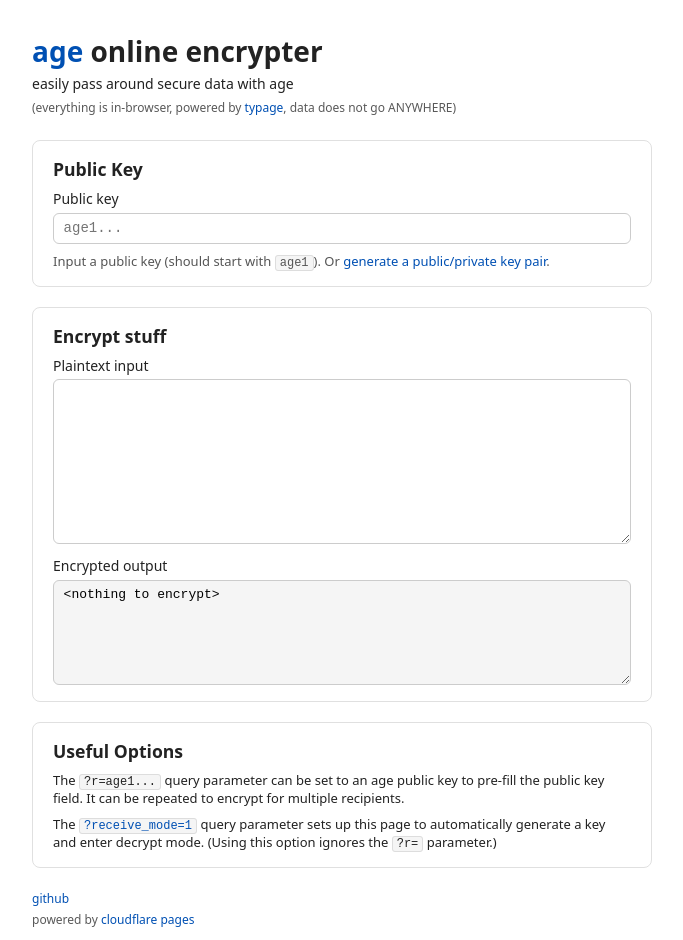
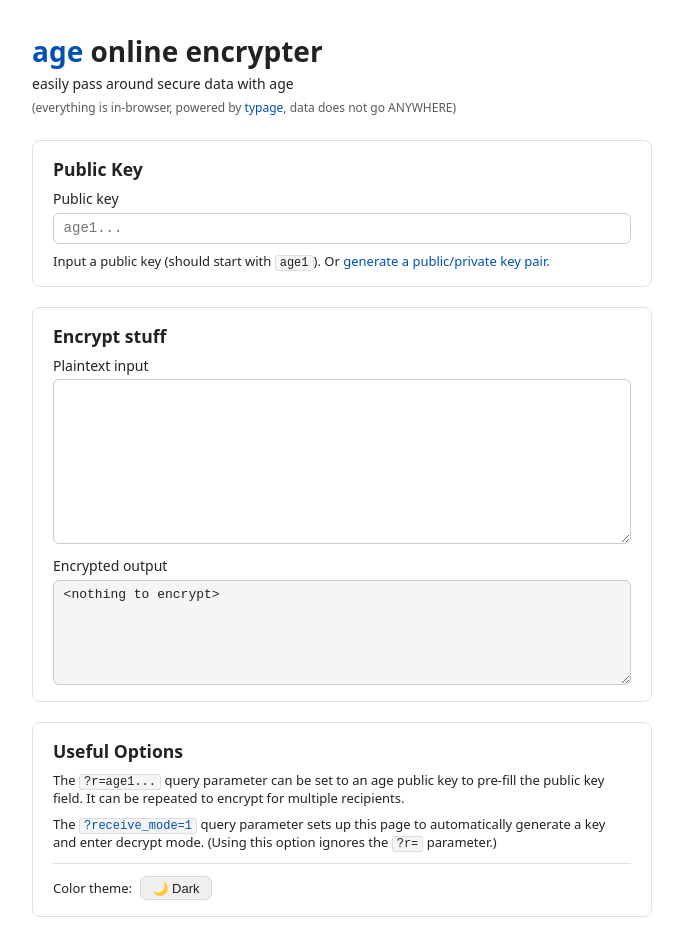
Before and after one commit to nkcmr/age-online, a Preact app: page / in a window 1280 px wide. Shown: the top 940 px of the page, without its empty margins (298-981 px from the left). Built offline with nearby package versions, Linux system fonts and the light colour scheme.

Commit message:
add dark/light mode toggle
- Add theme switcher with system preference detection and localStorage persistence
- Move toggle into Useful Options card with a divider
- GitHub-style dark palette (#0d1117 bg, #161b22 cards, #58a6ff links)

```diff
--- a/src/App.tsx
+++ b/src/App.tsx
@@ -17,88 +17,89 @@ const getKeyLink = (key: string): string => {
 
 type KeyPair = { public: string; private: string };
 
-const s: Record<string, React.CSSProperties> = {
-  page: {
-    maxWidth: 620,
-    margin: "0 auto",
-    padding: "2rem 1rem",
-    fontFamily: "system-ui, sans-serif",
-    fontSize: 14,
-    color: "#222",
+type Theme = "light" | "dark";
+
+const themes: Record<Theme, Record<string, React.CSSProperties>> = {
+  light: {
+    page:           { background: "#fff", color: "#222" },
+    muted:          { color: "#595959" },
+    card:           { background: "#fff", border: "1px solid #e0e0e0" },
+    input:          { background: "#fff", color: "#222", border: "1px solid #ccc" },
+    inputDisabled:  { background: "#f5f5f5", color: "#595959" },
+    textarea:       { background: "#fff", color: "#222", border: "1px solid #ccc" },
+    textareaRo:     { background: "#f5f5f5" },
+    infoAlert:      { background: "#e6f4ff", border: "1px solid #91caff", color: "#222" },
+    code:           { background: "#f5f5f5", border: "1px solid #ddd", color: "#222" },
+    link:           { color: "#0050b3" },
+    linkDanger:     { color: "#a8071a" },
+    linkCancel:     { color: "#595959" },
+    segmented:      { background: "#f0f0f0", border: "1px solid #d9d9d9" },
+    segBtn:         { color: "#222" },
+    segBtnActive:   { background: "#0050b3", color: "#fff" },
+    footer:         { color: "#595959" },
+    toggleBtn:      { background: "#f0f0f0", border: "1px solid #d9d9d9", color: "#222" },
   },
-  h1: { fontSize: "1.75rem", fontWeight: 700, margin: "0 0 0.25rem" },
-  h2: { fontSize: "1.1rem", fontWeight: 600, margin: "0 0 0.5rem" },
-  muted: { fontSize: 12, color: "#595959" },
-  card: {
-    border: "1px solid #e0e0e0",
-    borderRadius: 8,
-    padding: "1rem 1.25rem",
-    marginBottom: "1.25rem",
-    background: "#fff",
+  dark: {
+    page:           { background: "#0d1117", color: "#e6edf3" },
+    muted:          { color: "#8b949e" },
+    card:           { background: "#161b22", border: "1px solid #30363d" },
+    input:          { background: "#0d1117", color: "#e6edf3", border: "1px solid #30363d" },
+    inputDisabled:  { background: "#161b22", color: "#8b949e" },
+    textarea:       { background: "#0d1117", color: "#e6edf3", border: "1px solid #30363d" },
+    textareaRo:     { background: "#161b22" },
+    infoAlert:      { background: "#121d2f", border: "1px solid #1f6feb", color: "#e6edf3" },
+    code:           { background: "#161b22", border: "1px solid #30363d", color: "#e6edf3" },
+    link:           { color: "#58a6ff" },
+    linkDanger:     { color: "#ff7b72" },
+    linkCancel:     { color: "#8b949e" },
+    segmented:      { background: "#161b22", border: "1px solid #30363d" },
+    segBtn:         { color: "#e6edf3" },
+    segBtnActive:   { background: "#1f6feb", color: "#fff" },
+    footer:         { color: "#8b949e" },
+    toggleBtn:      { background: "#161b22", border: "1px solid #30363d", color: "#e6edf3" },
   },
-  input: {
-    display: "block",
-    width: "100%",
-    boxSizing: "border-box",
-    border: "1px solid #ccc",
-    borderRadius: 6,
-    padding: "0.4rem 0.6rem",
-    fontSize: 14,
-    fontFamily: "monospace",
-  },
-  inputDisabled: { background: "#f5f5f5", color: "#595959" },
-  textarea: {
-    display: "block",
-    width: "100%",
-    boxSizing: "border-box",
-    border: "1px solid #ccc",
-    borderRadius: 6,
-    padding: "0.4rem 0.6rem",
-    fontSize: 13,
-    fontFamily: "monospace",
-    resize: "vertical",
-  },
-  textareaReadonly: { background: "#f5f5f5", cursor: "text" },
-  infoAlert: {
-    background: "#e6f4ff",
-    border: "1px solid #91caff",
-    borderRadius: 6,
-    padding: "0.6rem 0.75rem",
-    marginBottom: "0.75rem",
-    fontSize: 13,
-  },
-  label: { display: "block", fontWeight: 500, marginBottom: "0.3rem" },
-  link: { color: "#0050b3", cursor: "pointer", textDecoration: "none" },
-  linkDanger: { color: "#a8071a", cursor: "pointer" },
-  code: {
-    fontFamily: "monospace",
-    background: "#f5f5f5",
-    border: "1px solid #ddd",
-    borderRadius: 3,
-    padding: "0 4px",
-    fontSize: 12,
-  },
-  segmented: {
-    display: "inline-flex",
-    border: "1px solid #d9d9d9",
-    borderRadius: 6,
-    overflow: "hidden",
-    marginBottom: "1rem",
-  },
-  segBtn: {
-    padding: "0.35rem 1rem",
-    background: "none",
-    border: "none",
-    cursor: "pointer",
-    fontSize: 14,
-  },
-  segBtnActive: { background: "#0050b3", color: "#fff" },
-  hr: { border: "none", borderTop: "1px solid #e0e0e0", margin: "0 0 1.25rem" },
-  mt: { marginTop: "0.5rem" },
-  mb: { marginBottom: "0.5rem" },
 };
 
+// Static styles that don't change with theme
+const s: Record<string, React.CSSProperties> = {
+  page:       { maxWidth: 620, margin: "0 auto", padding: "2rem 1rem", fontFamily: "system-ui, sans-serif", fontSize: 14 },
+  h1:         { fontSize: "1.75rem", fontWeight: 700, margin: "0 0 0.25rem" },
+  h2:         { fontSize: "1.1rem", fontWeight: 600, margin: "0 0 0.5rem" },
+  muted:      { fontSize: 12 },
+  card:       { borderRadius: 8, padding: "1rem 1.25rem", marginBottom: "1.25rem" },
+  input:      { display: "block", width: "100%", boxSizing: "border-box", borderRadius: 6, padding: "0.4rem 0.6rem", fontSize: 14, fontFamily: "monospace" },
+  textarea:   { display: "block", width: "100%", boxSizing: "border-box", borderRadius: 6, padding: "0.4rem 0.6rem", fontSize: 13, fontFamily: "monospace", resize: "vertical" },
+  infoAlert:  { borderRadius: 6, padding: "0.6rem 0.75rem", marginBottom: "0.75rem", fontSize: 13 },
+  label:      { display: "block", fontWeight: 500, marginBottom: "0.3rem" },
+  link:       { cursor: "pointer", textDecoration: "none" },
+  linkDanger: { cursor: "pointer" },
+  code:       { fontFamily: "monospace", borderRadius: 3, padding: "0 4px", fontSize: 12 },
+  segmented:  { display: "inline-flex", borderRadius: 6, overflow: "hidden", marginBottom: "1rem" },
+  segBtn:     { padding: "0.35rem 1rem", background: "none", border: "none", cursor: "pointer", fontSize: 14 },
+  toggleBtn:  { padding: "0.3rem 0.7rem", borderRadius: 6, cursor: "pointer", fontSize: 13, lineHeight: 1 },
+  header:     { display: "flex", justifyContent: "space-between", alignItems: "flex-start", marginBottom: "1.5rem" },
+};
+
+function useTheme(): [Theme, () => void] {
+  const [theme, setTheme] = useState<Theme>(() => {
+    const saved = localStorage.getItem("theme");
+    if (saved === "dark" || saved === "light") return saved;
+    return window.matchMedia("(prefers-color-scheme: dark)").matches ? "dark" : "light";
+  });
+
+  useEffect(() => {
+    localStorage.setItem("theme", theme);
+    document.documentElement.setAttribute("data-theme", theme);
+  }, [theme]);
+
+  const toggle = () => setTheme((t) => (t === "light" ? "dark" : "light"));
+  return [theme, toggle];
+}
+
 function App() {
+  const [theme, toggleTheme] = useTheme();
+  const t = themes[theme];
+
   const [recieveMode] = useState(() => {
     const params = new URLSearchParams(globalThis.location.search);
     return params.has("receive_mode");
@@ -114,9 +115,7 @@ function App() {
 
   useEffect(() => {
     (globalThis as any).revealAgePrivateKey = () => privKey;
-    return () => {
-      delete (globalThis as any).revealAgePrivateKey;
-    };
+    return () => { delete (globalThis as any).revealAgePrivateKey; };
   }, [privKey]);
 
   const [ageError, setAgeError] = useState("");
@@ -145,37 +144,21 @@ function App() {
   useEffect(() => {
     if (mode === "enc") return;
     setAgeError("");
-    if (!privKey) {
-      setMode("enc");
-      return;
-    }
-    if (ciphertext === "") {
-      setAgeError("<nothing to decrypt>");
-      return;
-    }
+    if (!privKey) { setMode("enc"); return; }
+    if (ciphertext === "") { setAgeError("<nothing to decrypt>"); return; }
     ageDecrypt({ ciphertext, privateKey: privKey })
       .then(setPlaintext)
-      .catch((e) =>
-        setAgeError(`ERROR: ${`${e}`.replace(/^(\s*error\s*:\s*)+/gi, "")}`),
-      );
+      .catch((e) => setAgeError(`ERROR: ${`${e}`.replace(/^(\s*error\s*:\s*)+/gi, "")}`));
   }, [ciphertext, privKey, mode]);
 
   useEffect(() => {
     if (mode === "dec") return;
     setAgeError("");
-    if (plaintext === "") {
-      setAgeError("<nothing to encrypt>");
-      return;
-    }
-    if (pubKeys.length === 0) {
-      setAgeError("<no public key entered>");
-      return;
-    }
+    if (plaintext === "") { setAgeError("<nothing to encrypt>"); return; }
+    if (pubKeys.length === 0) { setAgeError("<no public key entered>"); return; }
     ageEncrypt({ plaintext, recipients: pubKeys })
       .then(setCiphertext)
-      .catch((e) =>
-        setAgeError(`ERROR: ${`${e}`.replace(/^(\s*error\s*:\s*)+/gi, "")}`),
-      );
+      .catch((e) => setAgeError(`ERROR: ${`${e}`.replace(/^(\s*error\s*:\s*)+/gi, "")}`));
   }, [plaintext, pubKeys, mode]);
 
   const isPrefilledKey = Array.isArray(pubKey);
@@ -187,14 +170,10 @@ function App() {
   })();
 
   const resultContent = ageError || (mode === "enc" ? ciphertext : plaintext);
-
   const [confirmDestroy, setConfirmDestroy] = useState(false);
 
   function destroyKey() {
-    if (recieveMode) {
-      globalThis.location.href = "/";
-      return;
-    }
+    if (recieveMode) { globalThis.location.href = "/"; return; }
     setPubKey("");
     setPrivKey(null);
     if (mode === "dec") setPlaintext("");
@@ -203,121 +182,71 @@ function App() {
   }
 
   return (
-    <main style={s.page}>
+    <main style={{ ...s.page, ...t.page }}>
       {/* Header */}
       <div style={{ marginBottom: "1.5rem" }}>
         <h1 style={s.h1}>
-          <a
-            href="https://age-encryption.org"
-            target="_blank"
-            rel="noreferrer noopener"
-            style={s.link}
-          >
-            age
-          </a>{" "}
+          <a href="https://age-encryption.org" target="_blank" rel="noreferrer noopener" style={{ ...s.link, ...t.link }}>age</a>{" "}
           online encrypter
         </h1>
-        <p style={{ margin: "0.25rem 0" }}>
-          easily pass around secure data with age
-        </p>
-        <span style={s.muted}>
+        <p style={{ margin: "0.25rem 0" }}>easily pass around secure data with age</p>
+        <span style={{ ...s.muted, ...t.muted }}>
           (everything is in-browser, powered by{" "}
-          <a
-            target="_blank"
-            rel="noopener noreferrer external"
-            href="https://github.com/FiloSottile/typage/"
-            style={s.link}
-          >
-            typage
-          </a>
+          <a target="_blank" rel="noopener noreferrer external" href="https://github.com/FiloSottile/typage/" style={{ ...s.link, ...t.link }}>typage</a>
           , data does not go ANYWHERE)
         </span>
       </div>
 
       {recieveMode && (
-        <div style={s.infoAlert}>
-          Hello! Someone is trying to send you secure text. There are
-          instructions below on how to receive and decrypt it.
+        <div style={{ ...s.infoAlert, ...t.infoAlert }}>
+          Hello! Someone is trying to send you secure text. There are instructions below on how to receive and decrypt it.
         </div>
       )}
 
       {/* Public key */}
-      <div style={s.card}>
+      <div style={{ ...s.card, ...t.card }}>
         <h2 style={s.h2}>Public Key</h2>
-        <label htmlFor="public_key" style={s.label}>
-          Public key
-        </label>
+        <label htmlFor="public_key" style={s.label}>Public key</label>
         <input
           id="public_key"
           type="text"
-          spellcheck={false}
+          spellCheck={false}
           autoComplete="off"
           disabled={pubKeyDisabled}
           value={pubKeyValue}
           placeholder="age1..."
           onChange={(e) => setPubKey((e.target as HTMLInputElement).value)}
-          style={{ ...s.input, ...(pubKeyDisabled ? s.inputDisabled : {}) }}
+          style={{ ...s.input, ...t.input, ...(pubKeyDisabled ? t.inputDisabled : {}) }}
         />
 
         {!isPrefilledKey && (
-          <div style={{ marginTop: "0.5rem", fontSize: 13, color: "#555" }}>
+          <div style={{ marginTop: "0.5rem", fontSize: 13 }}>
             {pubKeys.length === 0 && (
               <span>
-                Input a public key (should start with{" "}
-                <code style={s.code}>age1</code>).{" "}
+                Input a public key (should start with <code style={{ ...s.code, ...t.code }}>age1</code>).{" "}
                 {!privKey && (
-                  <>
-                    Or{" "}
-                    <a
-                      style={s.link}
-                      onClick={async () => {
-                        try {
-                          const [keyPriv, keyPub] =
-                            await ageGenerateX25519Identity();
-                          setPubKey(keyPub);
-                          setPrivKey(keyPriv);
-                        } catch (e) {
-                          console.error(e);
-                        }
-                      }}
-                    >
-                      generate a public/private key pair
-                    </a>
-                    .
-                  </>
+                  <>Or <a style={{ ...s.link, ...t.link }} onClick={async () => {
+                    try {
+                      const [keyPriv, keyPub] = await ageGenerateX25519Identity();
+                      setPubKey(keyPub);
+                      setPrivKey(keyPriv);
+                    } catch (e) { console.error(e); }
+                  }}>generate a public/private key pair</a>.</>
                 )}
               </span>
             )}
 
             {!!privKey && !confirmDestroy && (
-              <a style={s.linkDanger} onClick={() => setConfirmDestroy(true)}>
-                destroy key
-              </a>
+              <a style={{ ...s.linkDanger, ...t.linkDanger }} onClick={() => setConfirmDestroy(true)}>destroy key</a>
             )}
             {!!privKey && confirmDestroy && (
-              <span
-                style={{
-                  display: "flex",
-                  flexWrap: "wrap",
-                  gap: "0.25rem",
-                  alignItems: "center",
-                }}
-              >
-                <span style={{ color: "#cf1322" }}>
-                  Are you sure? Any encrypted data will be lost.
-                </span>
+              <span style={{ display: "flex", flexWrap: "wrap", gap: "0.25rem", alignItems: "center" }}>
+                <span style={t.linkDanger}>Are you sure? Any encrypted data will be lost.</span>
                 <span style={{ whiteSpace: "nowrap" }}>
                   {"— "}
-                  <a style={s.link} onClick={destroyKey}>
-                    yes
-                  </a>
+                  <a style={{ ...s.link, ...t.link }} onClick={destroyKey}>yes</a>
                   {" | "}
-                  <a
-                    style={{ ...s.link, color: "#595959" }}
-                    onClick={() => setConfirmDestroy(false)}
-                  >
-                    cancel
-                  </a>
+                  <a style={{ ...s.link, ...t.linkCancel }} onClick={() => setConfirmDestroy(false)}>cancel</a>
                 </span>
               </span>
             )}
@@ -329,24 +258,12 @@ function App() {
                   type="text"
                   readOnly
                   value={getKeyLink(pubKey as string)}
-                  style={{
-                    ...s.input,
-                    ...s.inputDisabled,
-                    marginTop: "0.3rem",
-                    fontSize: 12,
-                  }}
+                  style={{ ...s.input, ...t.input, ...t.inputDisabled, marginTop: "0.3rem", fontSize: 12 }}
                   onClick={(e) => (e.target as HTMLInputElement).select()}
                 />
                 {recieveMode && (
-                  <div
-                    style={{
-                      ...s.infoAlert,
-                      marginTop: "0.5rem",
-                      marginBottom: 0,
-                    }}
-                  >
-                    <strong>1.</strong> Copy the link above and send it to the
-                    person who sent you here.
+                  <div style={{ ...s.infoAlert, ...t.infoAlert, marginTop: "0.5rem", marginBottom: 0 }}>
+                    <strong>1.</strong> Copy the link above and send it to the person who sent you here.
                   </div>
                 )}
               </div>
@@ -356,26 +273,19 @@ function App() {
 
         {isPrefilledKey && (
           <div style={{ marginTop: "0.5rem", fontSize: 13 }}>
-            Key set by URL.{" "}
-            <a href="/" style={s.link}>
-              Unset key
-            </a>
+            Key set by URL. <a href="/" style={{ ...s.link, ...t.link }}>Unset key</a>
           </div>
         )}
       </div>
 
       {/* Mode toggle */}
       {privKey && (
-        <div style={s.segmented}>
+        <div style={{ ...s.segmented, ...t.segmented }}>
           {(["enc", "dec"] as const).map((m) => (
             <button
               key={m}
-              style={{ ...s.segBtn, ...(mode === m ? s.segBtnActive : {}) }}
-              onClick={() => {
-                setCiphertext("");
-                setPlaintext("");
-                setMode(m);
-              }}
+              style={{ ...s.segBtn, ...t.segBtn, ...(mode === m ? t.segBtnActive : {}) }}
+              onClick={() => { setCiphertext(""); setPlaintext(""); setMode(m); }}
             >
               {m === "enc" ? "Encrypt" : "Decrypt"}
             </button>
@@ -383,121 +293,86 @@ function App() {
         </div>
       )}
 
-      {/* Encrypt / Decrypt */}
+      {/* Decrypt */}
       {mode === "dec" && (
-        <div style={s.card}>
+        <div style={{ ...s.card, ...t.card }}>
           <h2 style={s.h2}>Decrypt stuff</h2>
           {recieveMode && (
-            <div style={s.infoAlert}>
-              <strong>2.</strong> Paste the text they sent (should start with{" "}
-              <code style={s.code}>BEGIN AGE</code>) here. The decrypted message
-              will appear below.
+            <div style={{ ...s.infoAlert, ...t.infoAlert }}>
+              <strong>2.</strong> Paste the text they sent (should start with <code style={{ ...s.code, ...t.code }}>BEGIN AGE</code>) here. The decrypted message will appear below.
             </div>
           )}
-          <label htmlFor="decrypt_stuff" style={s.label}>
-            Ciphertext input
-          </label>
+          <label htmlFor="decrypt_stuff" style={s.label}>Ciphertext input</label>
           <textarea
             id="decrypt_stuff"
             value={ciphertext}
             spellCheck={false}
             autoComplete="off"
             rows={10}
-            style={s.textarea}
-            onChange={(e) =>
-              setCiphertext((e.target as HTMLTextAreaElement).value)
-            }
+            style={{ ...s.textarea, ...t.textarea }}
+            onChange={(e) => setCiphertext((e.target as HTMLTextAreaElement).value)}
           />
-          <label
-            htmlFor="decrypted_output"
-            style={{ ...s.label, marginTop: "0.75rem" }}
-          >
-            Decrypted output
-          </label>
+          <label htmlFor="decrypted_output" style={{ ...s.label, marginTop: "0.75rem" }}>Decrypted output</label>
           <textarea
             id="decrypted_output"
             value={resultContent}
             readOnly
             rows={6}
-            style={{ ...s.textarea, ...s.textareaReadonly }}
+            style={{ ...s.textarea, ...t.textarea, ...t.textareaRo, cursor: "text" }}
             onClick={(e) => (e.target as HTMLTextAreaElement).select()}
           />
         </div>
       )}
 
+      {/* Encrypt */}
       {mode === "enc" && (
-        <div style={s.card}>
+        <div style={{ ...s.card, ...t.card }}>
           <h2 style={s.h2}>Encrypt stuff</h2>
-          <label htmlFor="encrypt_stuff" style={s.label}>
-            Plaintext input
-          </label>
+          <label htmlFor="encrypt_stuff" style={s.label}>Plaintext input</label>
           <textarea
             id="encrypt_stuff"
             value={plaintext}
             rows={10}
-            style={s.textarea}
-            onChange={(e) =>
-              setPlaintext((e.target as HTMLTextAreaElement).value)
-            }
+            style={{ ...s.textarea, ...t.textarea }}
+            onChange={(e) => setPlaintext((e.target as HTMLTextAreaElement).value)}
           />
-          <label
-            htmlFor="encrypted_output"
-            style={{ ...s.label, marginTop: "0.75rem" }}
-          >
-            Encrypted output
-          </label>
+          <label htmlFor="encrypted_output" style={{ ...s.label, marginTop: "0.75rem" }}>Encrypted output</label>
           <textarea
             id="encrypted_output"
             value={resultContent}
             readOnly
             rows={6}
-            style={{ ...s.textarea, ...s.textareaReadonly }}
+            style={{ ...s.textarea, ...t.textarea, ...t.textareaRo, cursor: "text" }}
             onClick={(e) => (e.target as HTMLTextAreaElement).select()}
           />
         </div>
       )}
 
       {/* Useful options */}
-      <div style={s.card}>
+      <div style={{ ...s.card, ...t.card }}>
         <h2 style={s.h2}>Useful Options</h2>
         <p style={{ margin: "0 0 0.5rem", fontSize: 13 }}>
-          The <code style={s.code}>?r=age1...</code> query parameter can be set
-          to an age public key to pre-fill the public key field. It can be
-          repeated to encrypt for multiple recipients.
+          The <code style={{ ...s.code, ...t.code }}>?r=age1...</code> query parameter can be set to an age public key to pre-fill the public key field. It can be repeated to encrypt for multiple recipients.
         </p>
-        <p style={{ margin: 0, fontSize: 13 }}>
-          The{" "}
-          <code style={s.code}>
-            <a href="/?receive_mode=1" style={s.link}>
-              ?receive_mode=1
-            </a>
-          </code>{" "}
-          query parameter sets up this page to automatically generate a key and
-          enter decrypt mode. (Using this option ignores the{" "}
-          <code style={s.code}>?r=</code> parameter.)
+        <p style={{ margin: "0 0 0.75rem", fontSize: 13 }}>
+          The <code style={{ ...s.code, ...t.code }}><a href="/?receive_mode=1" style={{ ...s.link, ...t.link }}>?receive_mode=1</a></code> query parameter sets up this page to automatically generate a key and enter decrypt mode. (Using this option ignores the <code style={{ ...s.code, ...t.code }}>?r=</code> parameter.)
         </p>
+        <div style={{ borderTop: `1px solid ${theme === "light" ? "#e0e0e0" : "#30363d"}`, paddingTop: "0.75rem", display: "flex", alignItems: "center", gap: "0.5rem" }}>
+          <span style={{ fontSize: 13 }}>Color theme:</span>
+          <button
+            onClick={toggleTheme}
+            aria-label={`Switch to ${theme === "light" ? "dark" : "light"} mode`}
+            style={{ ...s.toggleBtn, ...t.toggleBtn }}
+          >
+            {theme === "light" ? "🌙 Dark" : "☀️ Light"}
+          </button>
+        </div>
       </div>
 
       {/* Footer */}
-      <div style={{ fontSize: 12, color: "#595959", lineHeight: 1.8 }}>
-        <a
-          href="https://github.com/nkcmr/age-online"
-          target="_blank"
-          rel="noreferrer noopener"
-          style={s.link}
-        >
-          github
-        </a>
-        <br />
-        powered by{" "}
-        <a
-          href="https://pages.cloudflare.com/"
-          target="_blank"
-          rel="noreferrer noopener"
-          style={s.link}
-        >
-          cloudflare pages
-        </a>
+      <div style={{ fontSize: 12, lineHeight: 1.8, ...t.footer }}>
+        <a href="https://github.com/nkcmr/age-online" target="_blank" rel="noreferrer noopener" style={{ ...s.link, ...t.link }}>github</a><br />
+        powered by <a href="https://pages.cloudflare.com/" target="_blank" rel="noreferrer noopener" style={{ ...s.link, ...t.link }}>cloudflare pages</a>
       </div>
     </main>
   );
--- a/src/index.css
+++ b/src/index.css
@@ -1,3 +1,8 @@
 body {
   margin: 0;
+  background: #fff;
 }
+
+[data-theme="dark"] body {
+  background: #0d1117;
+}
```
